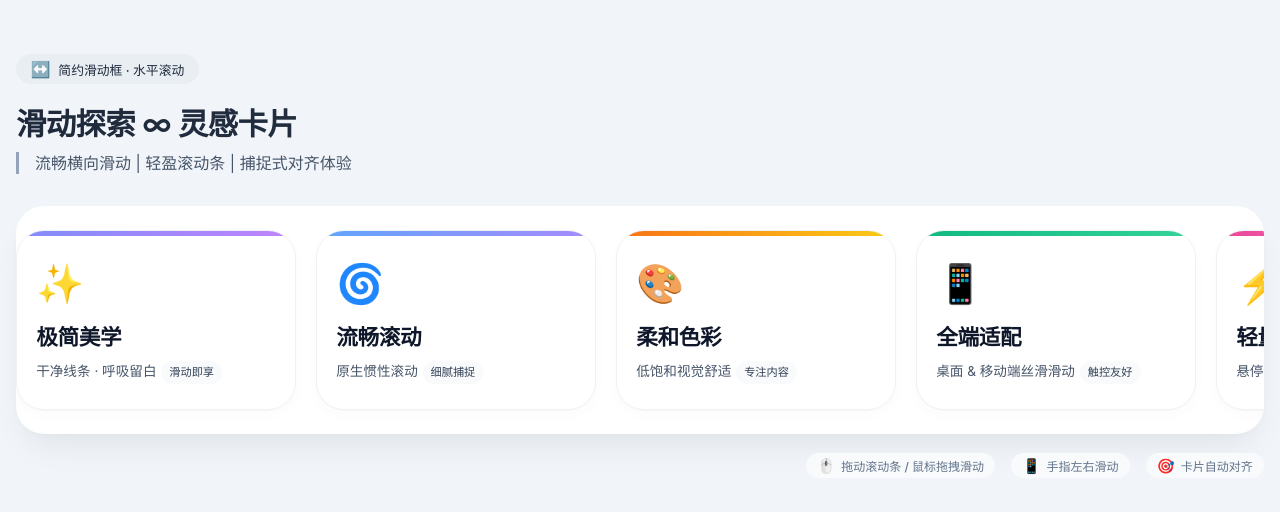
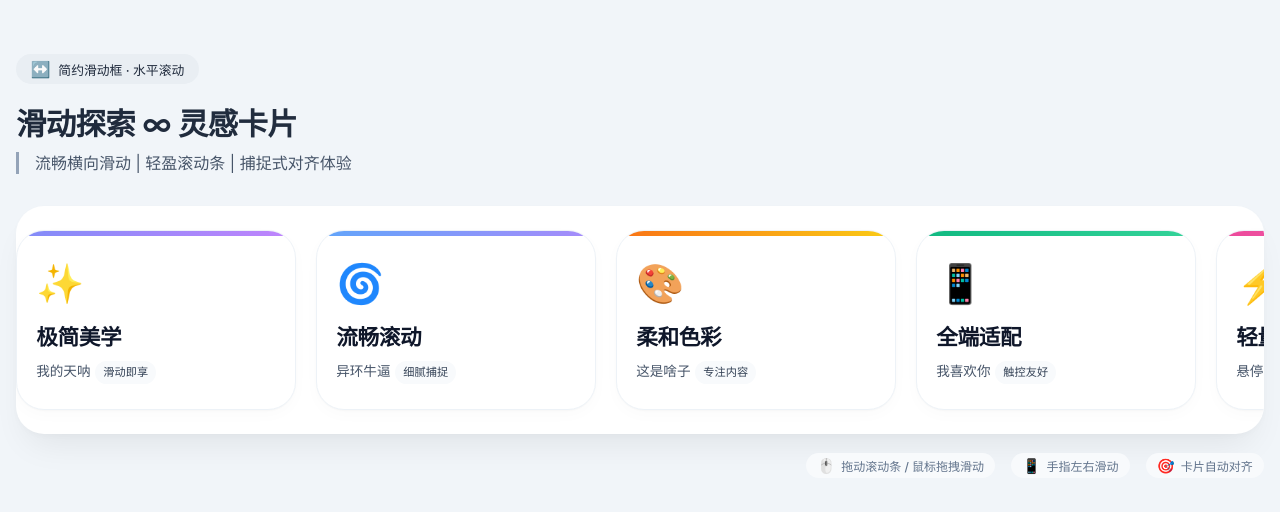
Before and after one commit to pwp114514/pwp.github.io, a plain HTML site: page index.html in a window 1280 px wide. Shown: the part 134-646 px from the top of the page. Drawn offline with Linux system fonts and the light colour scheme.

Commit message:
Update index.html
Signed-off-by: fnfpwp <117086223+pwp114514@users.noreply.github.com>

```diff
--- a/index.html
+++ b/index.html
@@ -299,7 +299,7 @@
                 <div class="card-content">
                     <div class="card-icon">✨</div>
                     <div class="card-title">极简美学</div>
-                    <div class="card-desc">干净线条 · 呼吸留白<br><span>滑动即享</span></div>
+                    <div class="card-desc">我的天呐<br><span>滑动即享</span></div>
                 </div>
             </div>
             <!-- 卡片 2 — 流畅动效 -->
@@ -308,7 +308,7 @@
                 <div class="card-content">
                     <div class="card-icon">🌀</div>
                     <div class="card-title">流畅滚动</div>
-                    <div class="card-desc">原生惯性滚动<br><span>细腻捕捉</span></div>
+                    <div class="card-desc">异环牛逼<br><span>细腻捕捉</span></div>
                 </div>
             </div>
             <!-- 卡片 3 — 色彩柔和 -->
@@ -317,7 +317,7 @@
                 <div class="card-content">
                     <div class="card-icon">🎨</div>
                     <div class="card-title">柔和色彩</div>
-                    <div class="card-desc">低饱和视觉舒适<br><span>专注内容</span></div>
+                    <div class="card-desc">这是啥子<br><span>专注内容</span></div>
                 </div>
             </div>
             <!-- 卡片 4 — 响应式设计 -->
@@ -326,7 +326,7 @@
                 <div class="card-content">
                     <div class="card-icon">📱</div>
                     <div class="card-title">全端适配</div>
-                    <div class="card-desc">桌面 & 移动端丝滑滑动<br><span>触控友好</span></div>
+                    <div class="card-desc">我喜欢你<br><span>触控友好</span></div>
                 </div>
             </div>
             <!-- 卡片 5 — 轻量交互 -->
```
